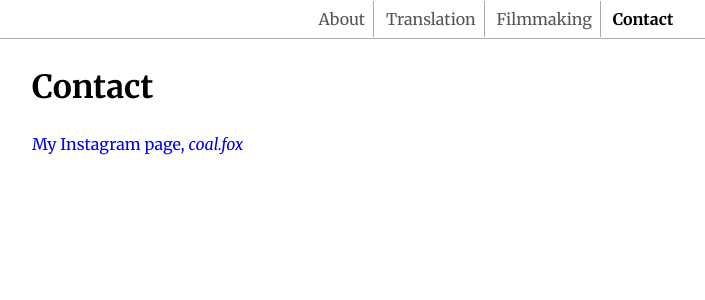
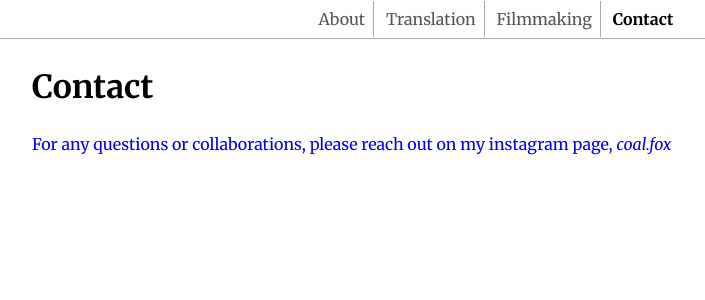
Before and after one commit to iwonaluszowicz/iwonaluszowicz.github.io, a Jekyll site: the page built from contact.markdown, in a window 1280 px wide. Shown: the top 300 px of the page, without its empty margins (144-849 px from the left). Built offline with Jekyll 4.4.1, drawn with Linux system fonts in a browser that asks for light colours.

Commit message:
Update contact.markdown
Added stuff re questions/collaborations

```diff
--- a/contact.markdown
+++ b/contact.markdown
@@ -5,4 +5,4 @@ nav_order: 4
 permalink: /contact/
 ---
 
-[My Instagram page, _coal.fox_](https://www.instagram.com/coal.fox/)
+[For any questions or collaborations, please reach out on my instagram page, _coal.fox_](https://www.instagram.com/coal.fox/)
```
